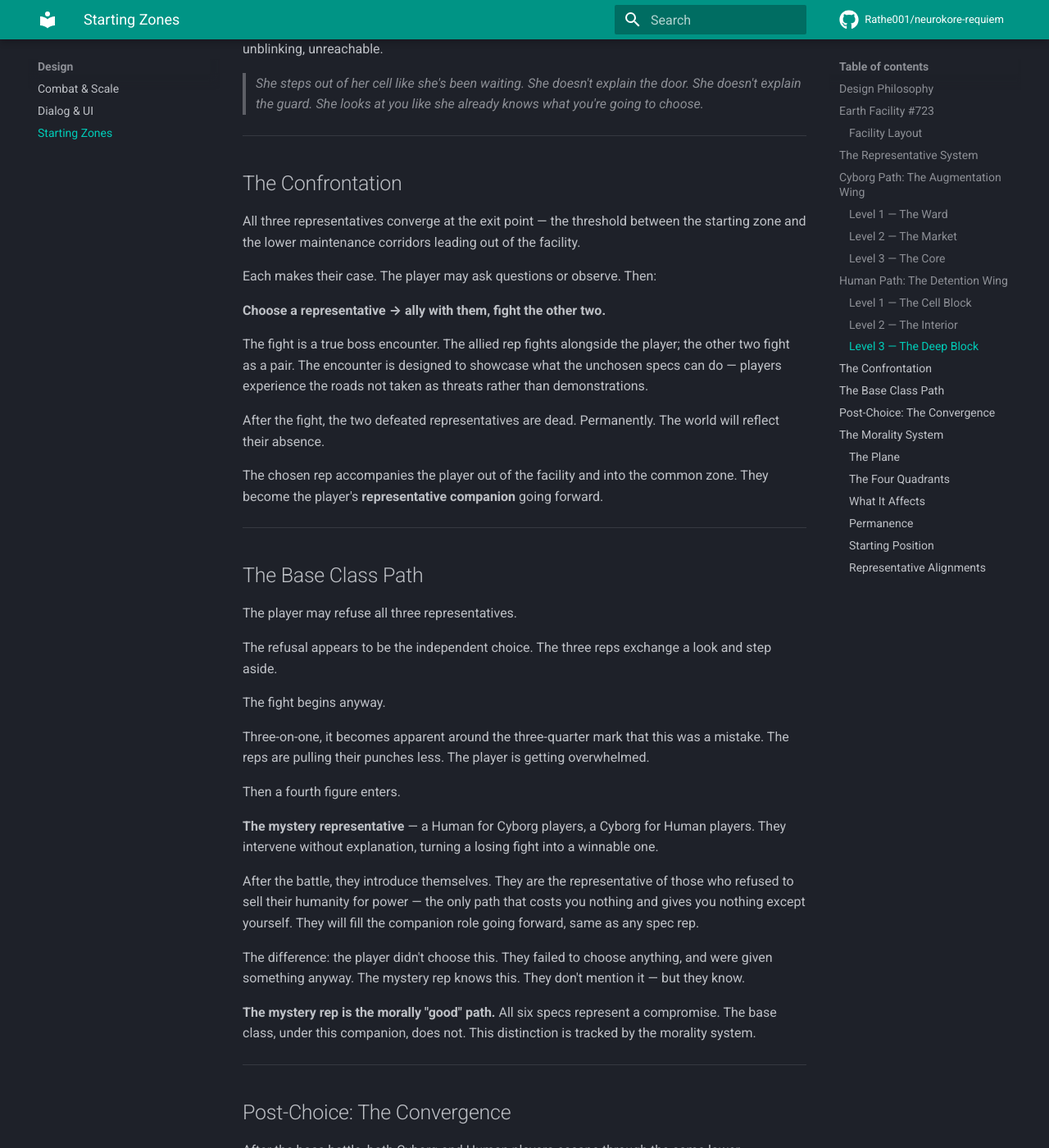
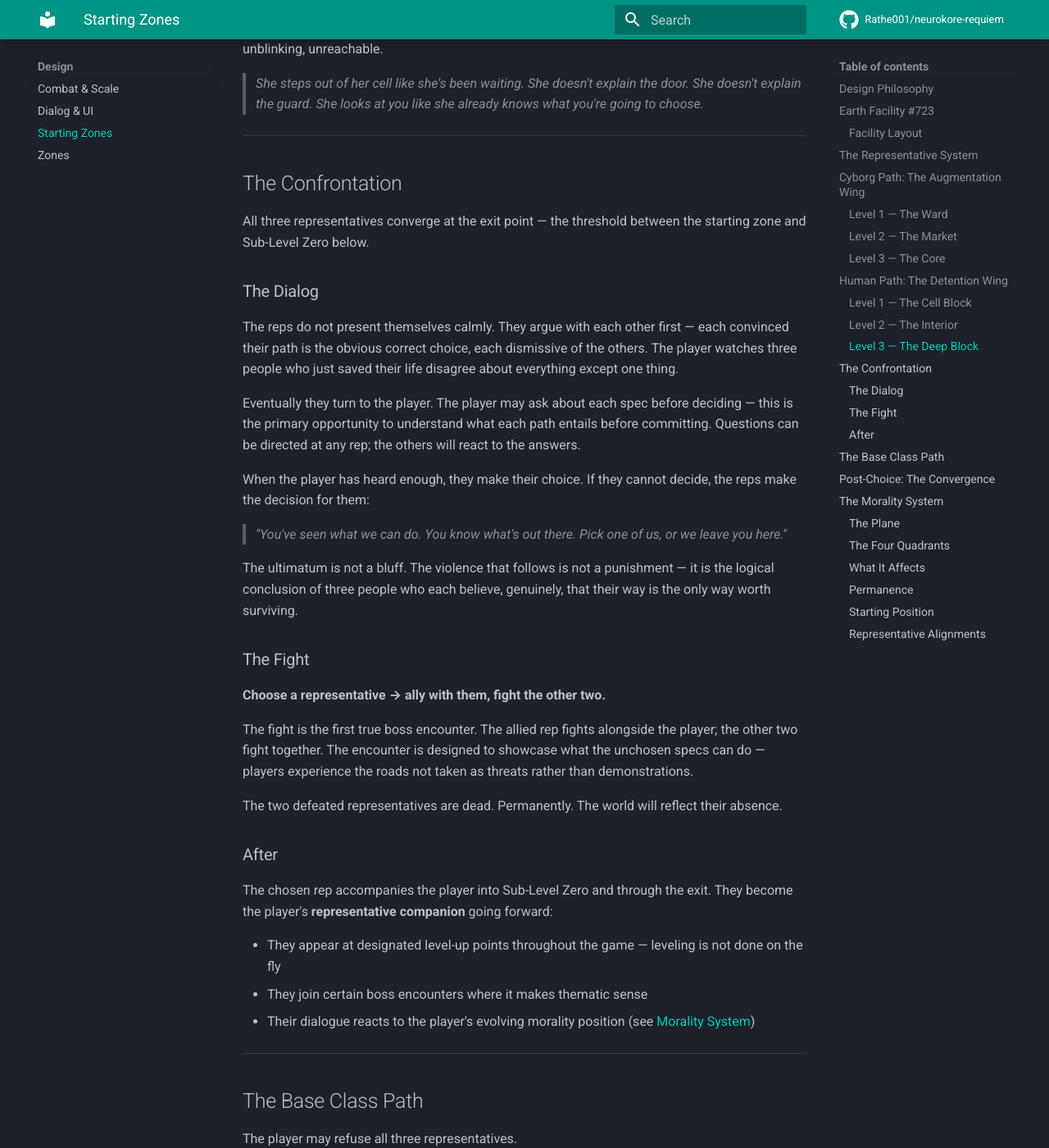
Before and after one commit to Rathe001/neurokore-requiem, an MkDocs documentation site: the page built from docs/design/starting-zones.md, in a window 1280 px wide and 1400 px high, scrolled down 3983 px. Shown: the whole window at 82% size. Built offline with MkDocs 1.6.1 and Material for MkDocs 9.7.7, drawn with Linux system fonts in a browser that asks for light colours; comment, search, counter and statistics services are not loaded.

Commit message:
Add lighting system, zones doc, and confrontation dialog design
- docs/world/lighting.md: equippable light sources, spec defaults, zone tiers, generator mechanic
- docs/design/zones.md: Sub-Level Zero (bio weapons, convergence point, lit exit)
- Starting zones: expanded confrontation with rep dialog, ultimatum, and post-choice companion role
- Sub-Level Zero established as first common zone with Blackout lighting tier
- Facility's three operations connected: prison population was the bio weapons program

Co-Authored-By: Claude Sonnet 4.6 <noreply@anthropic.com>

```diff
--- a/docs/design/starting-zones.md
+++ b/docs/design/starting-zones.md
@@ -127,17 +127,35 @@ In solitary. Has been here longer than the records show. When the player reaches
 
 ## The Confrontation
 
-All three representatives converge at the exit point — the threshold between the starting zone and the lower maintenance corridors leading out of the facility.
+All three representatives converge at the exit point — the threshold between the starting zone and Sub-Level Zero below.
 
-Each makes their case. The player may ask questions or observe. Then:
+### The Dialog
+
+The reps do not present themselves calmly. They argue with each other first — each convinced their path is the obvious correct choice, each dismissive of the others. The player watches three people who just saved their life disagree about everything except one thing.
+
+Eventually they turn to the player. The player may ask about each spec before deciding — this is the primary opportunity to understand what each path entails before committing. Questions can be directed at any rep; the others will react to the answers.
+
+When the player has heard enough, they make their choice. If they cannot decide, the reps make the decision for them:
+
+> *"You've seen what we can do. You know what's out there. Pick one of us, or we leave you here."*
+
+The ultimatum is not a bluff. The violence that follows is not a punishment — it is the logical conclusion of three people who each believe, genuinely, that their way is the only way worth surviving.
+
+### The Fight
 
 **Choose a representative → ally with them, fight the other two.**
 
-The fight is a true boss encounter. The allied rep fights alongside the player; the other two fight as a pair. The encounter is designed to showcase what the unchosen specs can do — players experience the roads not taken as threats rather than demonstrations.
+The fight is the first true boss encounter. The allied rep fights alongside the player; the other two fight together. The encounter is designed to showcase what the unchosen specs can do — players experience the roads not taken as threats rather than demonstrations.
 
-After the fight, the two defeated representatives are dead. Permanently. The world will reflect their absence.
+The two defeated representatives are dead. Permanently. The world will reflect their absence.
 
-The chosen rep accompanies the player out of the facility and into the common zone. They become the player's **representative companion** going forward.
+### After
+
+The chosen rep accompanies the player into Sub-Level Zero and through the exit. They become the player's **representative companion** going forward:
+
+- They appear at designated level-up points throughout the game — leveling is not done on the fly
+- They join certain boss encounters where it makes thematic sense
+- Their dialogue reacts to the player's evolving morality position (see [Morality System](#the-morality-system))
 
 ---
 
--- a/mkdocs.yml
+++ b/mkdocs.yml
@@ -36,10 +36,12 @@ nav:
     - Tone & Setting: world/tone.md
     - Art Style: world/art-style.md
     - Level Design: world/level-design.md
+    - Lighting: world/lighting.md
   - Design:
     - Combat & Scale: design/combat.md
     - Dialog & UI: design/dialog-ui.md
     - Starting Zones: design/starting-zones.md
+    - Zones: design/zones.md
   - Classes:
     - Overview: classes/overview.md
     - Cyborg: classes/cyborg.md
```
Also changed, not shown: docs/design/zones.md (added, +66 -0 lines), docs/world/lighting.md (added, +100 -0 lines).
